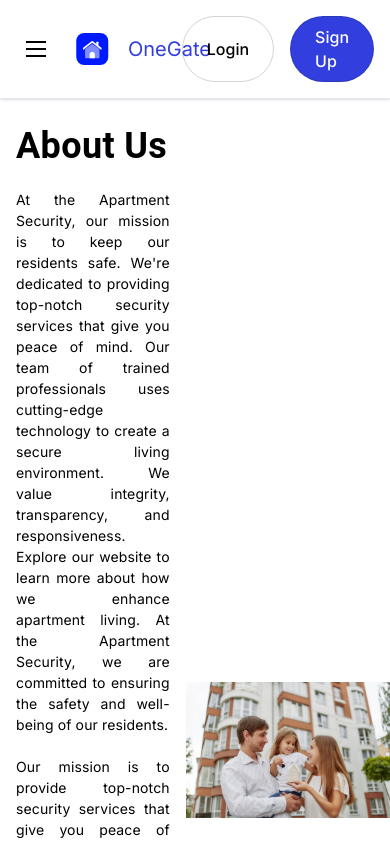
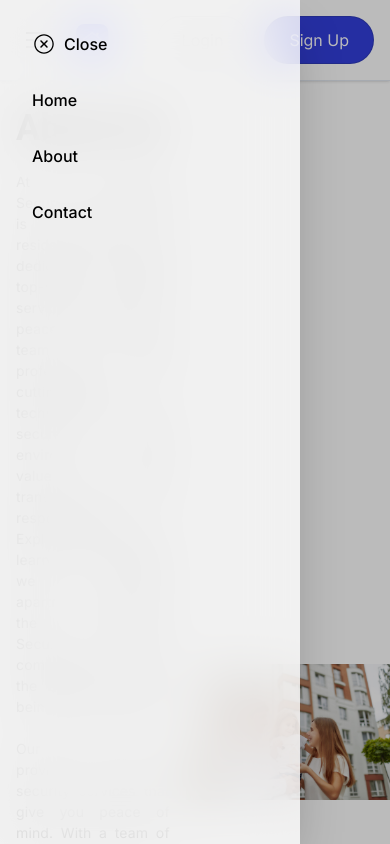
Before and after one commit to SalDev1/IBM_OneGate, a React (Vite) app: page /about in a window 390 px wide. Both pictures are taken after a click on the button 36 px from the left and 49 px from the top of the page. Shown: the top 844 px of the page. Built offline with nearby package versions, Linux system fonts and the light colour scheme.

Commit message:
Made NavBar Responsive

```diff
--- a/package.json
+++ b/package.json
@@ -19,6 +19,7 @@
     "@mui/x-date-pickers": "^7.2.0",
     "autoprefixer": "^10.4.19",
     "dayjs": "^1.11.10",
+    "framer-motion": "^11.1.7",
     "postcss": "^8.4.38",
     "react": "^18.2.0",
     "react-dom": "^18.2.0",
--- a/src/components/DNavBar.tsx
+++ b/src/components/DNavBar.tsx
@@ -1,4 +1,4 @@
-import React, { FC, useState } from "react";
+import { FC, useState } from "react";
 import AppBar from "@mui/material/AppBar";
 import { IoMdMenu } from "react-icons/io";
 import { RiAccountCircleFill } from "react-icons/ri";
--- a/src/components/NavBar.tsx
+++ b/src/components/NavBar.tsx
@@ -17,23 +17,23 @@ const NavBar = () => {
 
   const leadingItems = [
     <Button variant="icon" icon={<img src={Logo} className="h-8" />}>
-      <p className={`text-xl ${textColor}`}>{"OneGate"}</p>
+      <p className={`text-xl hidden md:visible ${textColor}`}>OneGate</p>
     </Button>,
   ];
 
+  const navLinks = links.map((link, index) => (
+    <Button variant="icon" href={link.href} key={index}>
+      {link.label}
+    </Button>
+  ));
+
   const trailingItems = [
-    <div className="hidden md:flex gap-8 mx-8">
-      {links.map((link, index) => (
-        <Button variant="icon" href={link.href} key={index}>
-          {link.label}
-        </Button>
-      ))}
-    </div>,
+    <div className="hidden md:flex gap-8 mx-8">{navLinks}</div>,
     <Button href="/login" variant={transparent ? "lightBorder" : undefined}>
-      Login
+      <p className="">Login</p>
     </Button>,
     <Button href="/login" variant="primary" className="ml-4">
-      Sign Up
+      <p className="text-nowrap">Sign Up</p>
     </Button>,
   ];
 
@@ -42,7 +42,9 @@ const NavBar = () => {
       transparent={transparent}
       leading={leadingItems}
       trailing={trailingItems}
-    ></Header>
+    >
+      <div className="md:hidden flex flex-col gap-4">{navLinks}</div>
+    </Header>
   );
 };
 
--- a/src/components/header.tsx
+++ b/src/components/header.tsx
@@ -1,5 +1,8 @@
+import { useState } from "react";
 import Button from "./button";
 import { GrMenu as MenuIcon } from "react-icons/gr";
+import { IoIosCloseCircleOutline } from "react-icons/io";
+import { AnimatePresence, motion } from "framer-motion";
 
 type AppBarProps = {
   title?: string;
@@ -9,22 +12,22 @@ type AppBarProps = {
   transparent?: boolean;
 };
 
-function ToggleButton() {
+function ToggleButton({ onClick }: { onClick: () => void }) {
   return (
     <Button
       className="md:hidden"
       variant="icon"
       icon={<MenuIcon className="w-6 h-6" />}
-      onClick={() => {}}
+      onClick={onClick}
     />
   );
 }
 
 const styles = {
   header: "flex p-4",
-  aside: "flex flex-grow basis-0 min-w-0",
+  aside: "flex md:flex-grow md:basis-0 min-w-0",
   title: "text-xl text-accent",
-  nav: "flex items-center justify-center",
+  nav: "flex items-center justify-center hidden md:flex",
   section: "flex flex-grow basis-0 min-w-0 justify-end",
   position: {
     fixed: "fixed top-0 z-10 w-screen text-white",
@@ -34,46 +37,62 @@ const styles = {
     material: "backdrop-blur-xl bg-white/60 border-b border-slate-200 shadow",
     shadow: "bg-gradient-to-b from-black/30 to-black/0",
   },
+  navDrawerContainer: "z-20 fixed top-0 w-screen h-screen flex",
+  navDrawer:
+    "backdrop-blur-xl backdrop-saturate-150 bg-white/80 text-black w-[300px] h-screen flex shadow-2xl flex flex-col gap-4 p-6",
 };
 
 export default function AppBar(props: AppBarProps) {
+  const [drawerOpen, setDrawerOpen] = useState(false);
+
   const positionStyles = props.transparent
     ? `${styles.position.fixed} ${styles.background.shadow}`
     : `${styles.position.sticky} ${styles.background.material}`;
 
   return (
+    <>
       <header className={`${styles.header} ${positionStyles}`}>
         <aside className={styles.aside}>
-        <ToggleButton />
+          <ToggleButton onClick={() => setDrawerOpen(true)} />
           {props.leading}
           <p className={styles.title}>{props.title}</p>
         </aside>
-      <nav className={styles.nav}>{props.children}</nav>
+        <nav className={`${styles.nav}`}>{props.children}</nav>
         <section className={styles.section}>{props.trailing}</section>
       </header>
+      <AnimatePresence>
+        {drawerOpen && (
+          <motion.aside
+            animate={{ backgroundColor: ["#0000", "#0004"] }}
+            exit={{ backgroundColor: ["#0004", "#0000"] }}
+            className={styles.navDrawerContainer}
+          >
+            <motion.nav
+              style={{ x: "-300px" }}
+              animate={{ x: ["-300px", "0"] }}
+              exit={{ x: ["0", "-300px"] }}
+              className={styles.navDrawer}
+              transition={{
+                stiffness: 200,
+              }}
+            >
+              <Button
+                className="md:hidden w-fit gap-2"
+                variant="icon"
+                icon={<IoIosCloseCircleOutline className="w-6 h-6" />}
+                onClick={() => setDrawerOpen(false)}
+              >
+                Close
+              </Button>
+              {props.children}
+            </motion.nav>
+            <div
+              className="flex-grow"
+              onClick={() => setDrawerOpen(false)}
+            ></div>
+          </motion.aside>
+        )}
+      </AnimatePresence>
+    </>
   );
 }
-
-// const ThemedAppBar: React.FC<AppBarProps> = ({
-//   title,
-//   trailingItems,
-//   centerItems,
-//   transparent,
-// }) => {
-//   const containerStyles =
-//     "top-0 p-4 z-10 w-full grid sm:grid-cols-2 md:grid-cols-3 grid-rows-1 " +
-//     (transparent
-//       ? "fixed shadow-bg text-white "
-//       : "sticky backdrop-blur-xl backdrop-saturate-150 shadow-lg border-b border-slate-300 bg-white/70");
-
-//   return (
-//     <header className={containerStyles}>
-//       <aside className="flex">
-//         <ButtonToggleMenu />
-//         <ButtonHome title={title} transparent={transparent} />
-//       </aside>
-//       <nav className="hidden md:flex justify-center ">{centerItems}</nav>
-//       <section className="flex gap-4 flex-row-reverse">{trailingItems}</section>
-//     </header>
-//   );
-// };
--- a/src/pages/About.tsx
+++ b/src/pages/About.tsx
@@ -26,8 +26,7 @@ const AboutUs: React.FC = () => {
               fontWeight: "700",
             }}
           >
-            {" "}
-            About Us{" "}
+            About Us
           </Typography>
 
           <Typography
--- a/src/pages/contact.tsx
+++ b/src/pages/contact.tsx
@@ -6,7 +6,7 @@ export default function PageContact() {
   return (
     <>
       <NavBar />
-      <Container sx={{ py: 10 }}>
+      <Container sx={{ py: { xs: 2, md: 4 } }}>
         <div className="border-slate-200 shadow-xl max-w-4xl mx-auto rounded-xl overflow-hidden border grid sm:grid-rows-2 sm:grid-cols-1 md:grid-rows-1 md:grid-cols-2">
           <img
             src="https://unsplash.com/photos/4xe-yVFJCvw/download?ixid=M3wxMjA3fDB8MXxzZWFyY2h8MTV8fHRhbGt8ZW58MHx8fHwxNzEzOTYxNDI2fDA&force=true&w=800"
```
Lines whose indentation alone changed are shown as unchanged.
